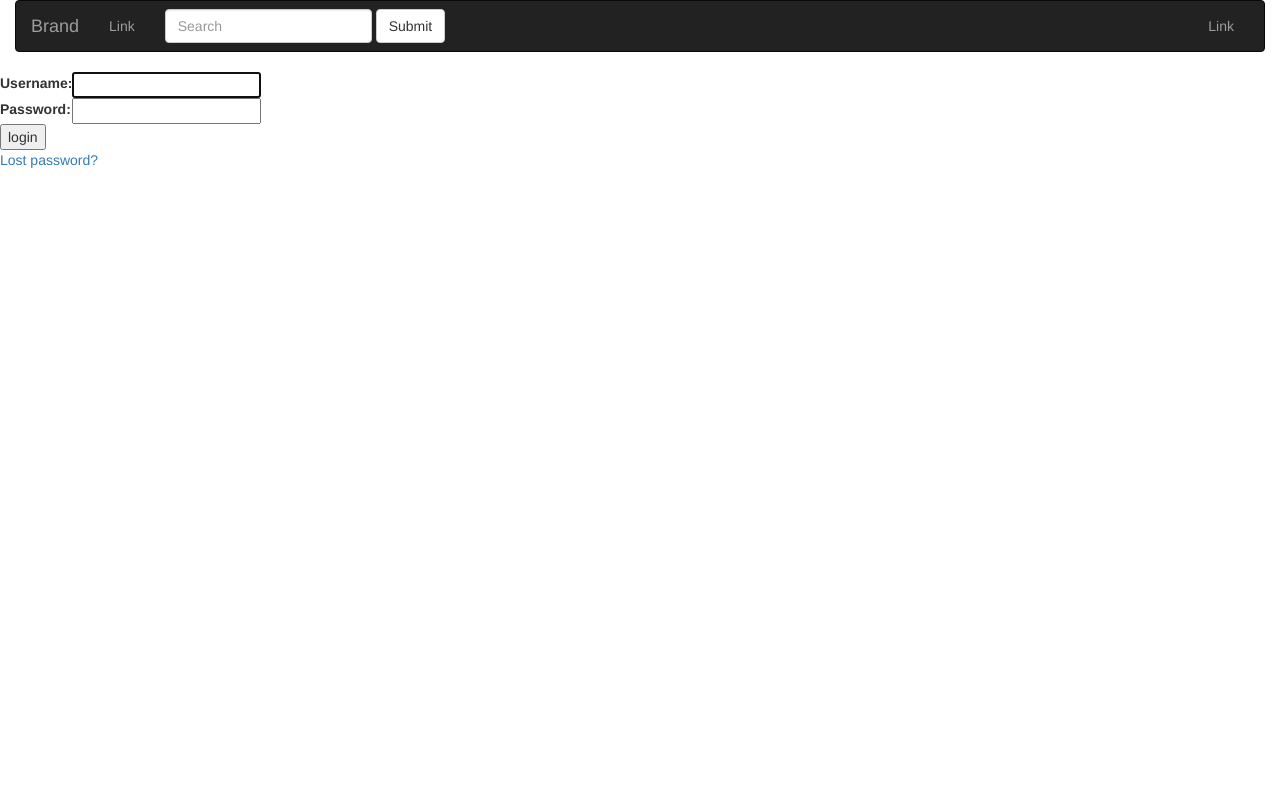
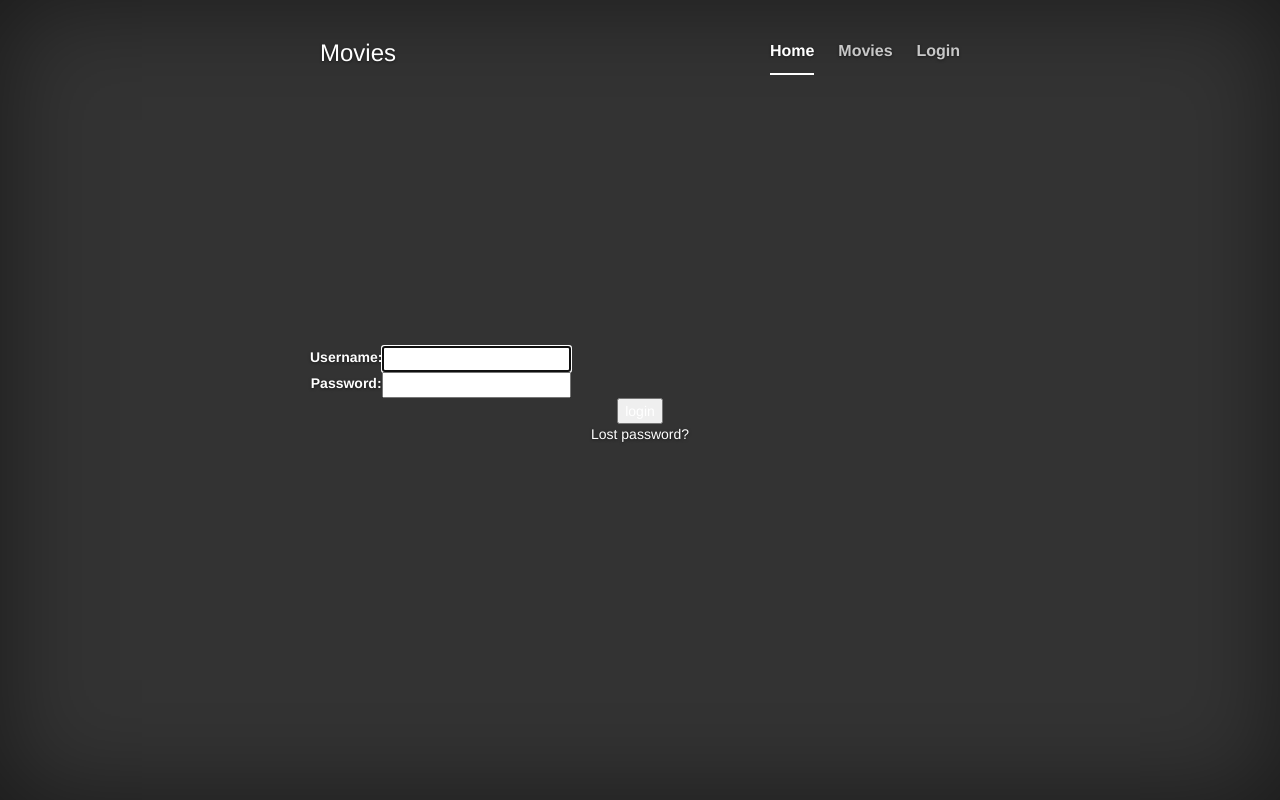
Before and after one commit to ArtyomMinsk/movies, a Django app: page /login/ in a window 1280 px wide. Run offline with Django 3.2, Linux system fonts and the light colour scheme; parts of the project's set-up code (start-up, migrations or seed data) failed here and were passed over; some libraries are stand-ins or nearby versions.

Commit message:
reworked base.html, added main.css

```diff
--- /dev/null
+++ b/movieratings/movies/static/movies/css/main.css
@@ -0,0 +1,163 @@
+/*
+ * Globals
+ */
+
+/* Links */
+a,
+a:focus,
+a:hover {
+  color: #fff;
+}
+
+/* Custom default button */
+.btn-default,
+.btn-default:hover,
+.btn-default:focus {
+  color: #333;
+  text-shadow: none; /* Prevent inheritance from `body` */
+  background-color: #fff;
+  border: 1px solid #fff;
+}
+
+
+/*
+ * Base structure
+ */
+
+html,
+body {
+  height: 100%;
+  background-color: #333;
+}
+body {
+  color: #fff;
+  text-align: center;
+  text-shadow: 0 1px 3px rgba(0,0,0,.5);
+}
+
+/* Extra markup and styles for table-esque vertical and horizontal centering */
+.site-wrapper {
+  display: table;
+  width: 100%;
+  height: 100%; /* For at least Firefox */
+  min-height: 100%;
+  -webkit-box-shadow: inset 0 0 100px rgba(0,0,0,.5);
+          box-shadow: inset 0 0 100px rgba(0,0,0,.5);
+}
+.site-wrapper-inner {
+  display: table-cell;
+  vertical-align: top;
+}
+.cover-container {
+  margin-right: auto;
+  margin-left: auto;
+}
+
+/* Padding for spacing */
+.inner {
+  padding: 30px;
+}
+
+
+/*
+ * Header
+ */
+.masthead-brand {
+  margin-top: 10px;
+  margin-bottom: 10px;
+}
+
+.masthead-nav > li {
+  display: inline-block;
+}
+.masthead-nav > li + li {
+  margin-left: 20px;
+}
+.masthead-nav > li > a {
+  padding-right: 0;
+  padding-left: 0;
+  font-size: 16px;
+  font-weight: bold;
+  color: #fff; /* IE8 proofing */
+  color: rgba(255,255,255,.75);
+  border-bottom: 2px solid transparent;
+}
+.masthead-nav > li > a:hover,
+.masthead-nav > li > a:focus {
+  background-color: transparent;
+  border-bottom-color: #a9a9a9;
+  border-bottom-color: rgba(255,255,255,.25);
+}
+.masthead-nav > .active > a,
+.masthead-nav > .active > a:hover,
+.masthead-nav > .active > a:focus {
+  color: #fff;
+  border-bottom-color: #fff;
+}
+
+@media (min-width: 768px) {
+  .masthead-brand {
+    float: left;
+  }
+  .masthead-nav {
+    float: right;
+  }
+}
+
+
+/*
+ * Cover
+ */
+
+.cover {
+  padding: 0 20px;
+}
+.cover .btn-lg {
+  padding: 10px 20px;
+  font-weight: bold;
+}
+
+
+/*
+ * Footer
+ */
+
+.mastfoot {
+  color: #999; /* IE8 proofing */
+  color: rgba(255,255,255,.5);
+}
+
+
+/*
+ * Affix and center
+ */
+
+@media (min-width: 768px) {
+  /* Pull out the header and footer */
+  .masthead {
+    position: fixed;
+    top: 0;
+  }
+  .mastfoot {
+    position: fixed;
+    bottom: 0;
+  }
+  /* Start the vertical centering */
+  .site-wrapper-inner {
+    vertical-align: middle;
+  }
+  /* Handle the widths */
+  .masthead,
+  .mastfoot,
+  .cover-container {
+    width: 100%; /* Must be percentage or pixels for horizontal alignment */
+  }
+}
+
+@media (min-width: 992px) {
+  .masthead,
+  .mastfoot,
+  .cover-container {
+    width: 700px;
+  }
+}
--- a/movieratings/movies/templates/movies/base.html
+++ b/movieratings/movies/templates/movies/base.html
@@ -1,45 +1,54 @@
+{% load static %}
 <!DOCTYPE html>
-<html>
+<html lang="en">
   <head>
     <meta charset="utf-8">
-    <title>Movies!</title>
-    <link href="https://maxcdn.bootstrapcdn.com/bootstrap/3.3.7/css/bootstrap.min.css" rel="stylesheet" integrity="sha384-BVYiiSIFeK1dGmJRAkycuHAHRg32OmUcww7on3RYdg4Va+PmSTsz/K68vbdEjh4u" crossorigin="anonymous">
-    <script src="https://maxcdn.bootstrapcdn.com/bootstrap/3.3.7/js/bootstrap.min.js" integrity="sha384-Tc5IQib027qvyjSMfHjOMaLkfuWVxZxUPnCJA7l2mCWNIpG9mGCD8wGNIcPD7Txa" crossorigin="anonymous"></script>
+    <meta http-equiv="X-UA-Compatible" content="IE=edge">
+    <meta name="viewport" content="width=device-width, initial-scale=1">
+    <!-- The above 3 meta tags *must* come first in the head; any other head content must come *after* these tags -->
+    <meta name="description" content="">
+    <meta name="author" content="">
+    <link rel="icon" href="../../favicon.ico">
+    <title>{% block title %}Movies{% endblock %}</title>
+    <link href="https://maxcdn.bootstrapcdn.com/bootstrap/3.3.7/css/bootstrap.min.css" rel="stylesheet">
+
+    <!-- Custom styles for this template -->
+    <link href="{% static "movies/css/main.css" %}" rel="stylesheet">
+
   </head>
+
   <body>
-    <div class="container-fluid">
-     <nav class="navbar navbar-inverse navbar-default" role="navigation">
-      <div class="container-fluid">
-        <!-- Brand and toggle get grouped for better mobile display -->
-          <div class="navbar-header">
-            <button type="button" class="navbar-toggle" data-toggle="collapse" data-target="#bs-example-navbar-collapse-1">
-              <span class="sr-only">Toggle navigation</span>
-              <span class="icon-bar"></span>
-              <span class="icon-bar"></span>
-              <span class="icon-bar"></span>
-            </button>
-            <a class="navbar-brand" href="#">Brand</a>
+
+    <div class="site-wrapper">
+
+      <div class="site-wrapper-inner">
+
+        <div class="cover-container">
+
+          <div class="masthead clearfix">
+            <div class="inner">
+              <h3 class="masthead-brand">Movies</h3>
+              <nav>
+                <ul class="nav masthead-nav">
+                  <li class="active"><a href="{% url 'movies:index' %}">Home</a></li>
+                  <li><a href="{% url 'movies:movie_view' %}">Movies</a></li>
+                  <li><a href="{% url 'login' %}">Login</a></li>
+                </ul>
+              </nav>
+            </div>
           </div>
 
-          <!-- Collect the nav links, forms, and other content for toggling -->
-          <div class="collapse navbar-collapse" id="bs-example-navbar-collapse-1">
-            <ul class="nav navbar-nav">
-              <li><a href="#">Link</a></li>
-            </ul>
-            <form class="navbar-form navbar-left" role="search">
-              <div class="form-group">
-                <input type="text" class="form-control" placeholder="Search">
-              </div>
-              <button type="submit" class="btn btn-default">Submit</button>
-            </form>
-            <ul class="nav navbar-nav navbar-right">
-              <li><a href="#">Link</a></li>
-            </ul>
-          </div><!-- /.navbar-collapse -->
-        </div><!-- /.container-fluid -->
-      </nav>
-    </div><!-- end container -->
-    {% block body %}
-    {% endblock %}
+          <div class="inner cover">
+            {% block body %}
+            {% endblock %}
+          </div>
+        </div>
+
+      </div>
+
+    </div>
+    <script src="https://ajax.googleapis.com/ajax/libs/jquery/1.12.4/jquery.min.js"></script>
+    <script>window.jQuery || document.write('<script src="../../assets/js/vendor/jquery.min.js"><\/script>')</script>
+    <script src="https://maxcdn.bootstrapcdn.com/bootstrap/3.3.7/css/bootstrap.min.css"></script>
   </body>
 </html>
```
Also changed, not shown: movieratings/movies/static/movies/img/white-noise.png (added).
